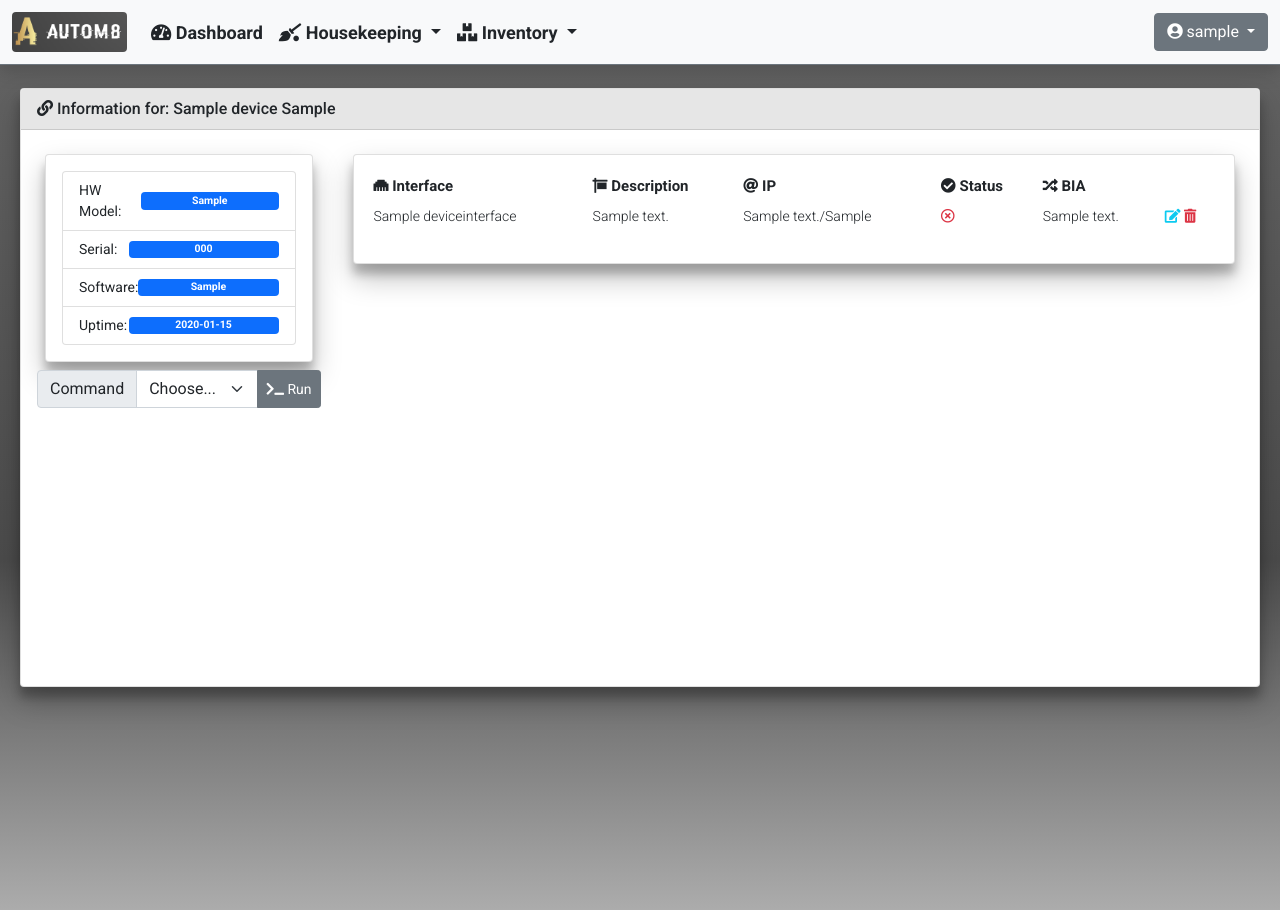
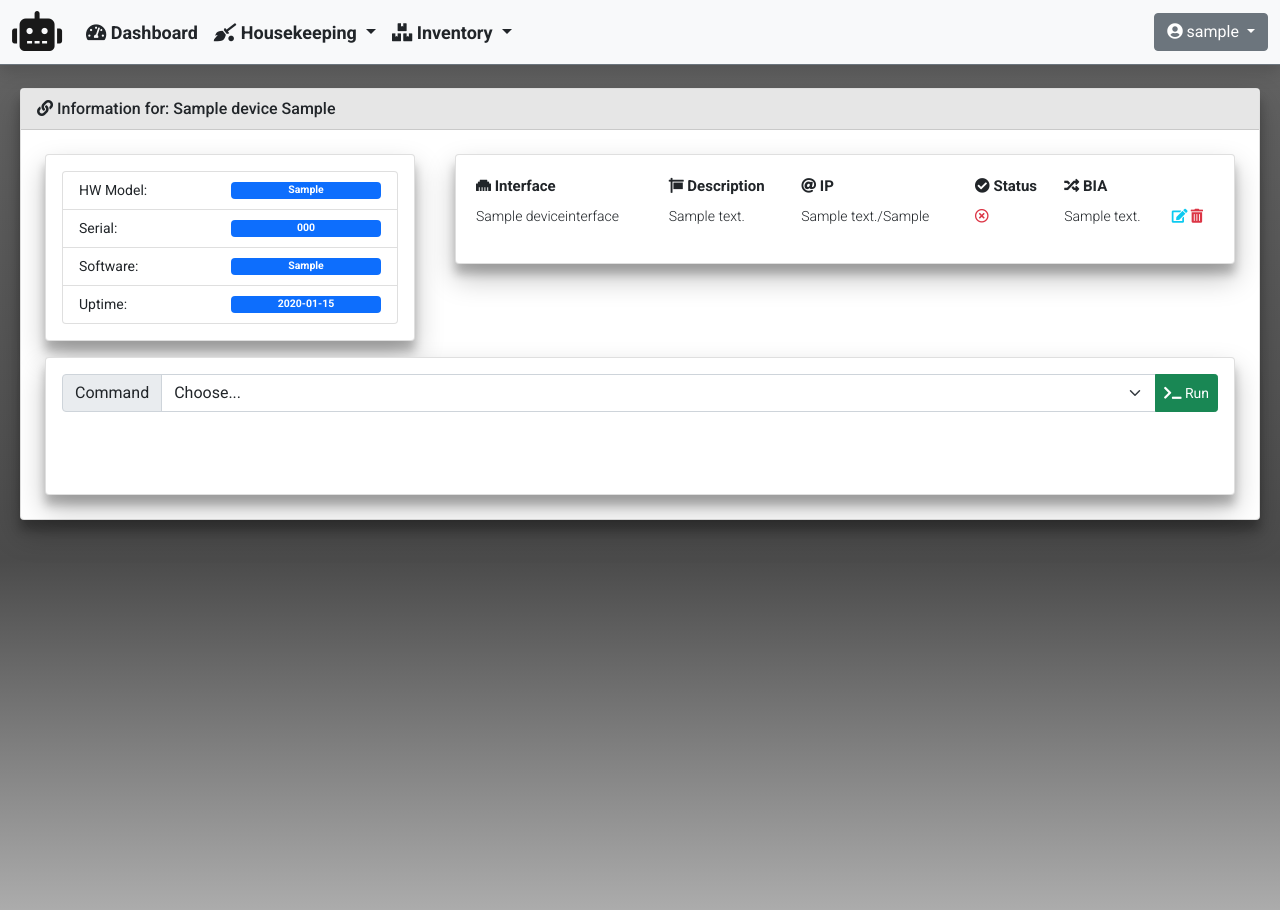
Before and after one commit to sngx13/net_autom8, a Django app: page /inventory/device_detailed_information/1/ in a window 1280 px wide. Shown: the top 910 px of the page. Run offline with Django 3.2, Linux system fonts and the light colour scheme; a user stored in the database is signed in; tables that the repository leaves empty hold one stand-in row (values such as "Sample post"); parts of the project's set-up code (start-up, migrations or seed data) failed here and were passed over; some libraries are stand-ins or nearby versions.

Commit message:
WIP - run custom commands

```diff
--- a/static/css/custom.css
+++ b/static/css/custom.css
@@ -84,3 +84,24 @@ td {
     z-index: 2;
     cursor: pointer;
 }
+
+.htmx-settling img {
+  opacity: 0;
+}
+
+.htmx-indicator{
+    opacity:0;
+    transition: opacity 500ms ease-in;
+}
+
+.htmx-request .htmx-indicator{
+    opacity:1
+}
+
+.htmx-request.htmx-indicator{
+    opacity:1
+}
+
+img {
+ transition: opacity 300ms ease-in;
+}
--- a/templates/base_template/base.html
+++ b/templates/base_template/base.html
@@ -6,7 +6,7 @@
   <!-- Required meta tags -->
   <meta charset="utf-8">
   <meta name="viewport" content="width=device-width, initial-scale=1">
-  <meta name="htmx-config" content='{"defaultSwapStyle":"outerHTML"}'>
+  <meta name="htmx-config" content='{"defaultSwapStyle":"innerHTML"}'>
   <!-- HTMX -->
   <script src="https://unpkg.com/htmx.org@1.6.1"></script>
   <script src="https://unpkg.com/htmx.org@1.6.1/dist/ext/client-side-templates.js"></script>
--- a/templates/inventory/device_detailed_information.html
+++ b/templates/inventory/device_detailed_information.html
@@ -1,7 +1,8 @@
 {% extends "base_template/base.html"%}
+{% load static %}
 {% block content %}
 <div class="row">
-    <div class="col-md-3">
+    <div class="col-md-4">
         <div class="card">
             <div class="card-body">
                 <ul class="list-group">
@@ -25,7 +26,7 @@
             </div>
         </div>
     </div>
-    <div class="col-md-9">
+    <div class="col-md-8">
         <div class="card">
             <div class="card-body">
                 <div class="table-responsive rounded">
@@ -88,10 +89,12 @@
         </div>
     </div>
 </div>
+<div class="row">
+    <div class="col-md-12">
+        <div class="card">
+            <div class="card-body">
                 <form>
                 {% csrf_token %}
-<div class="row">
-    <div class="col-md-3">
                     <div class="input-group mb-3">
                         <label class="input-group-text">Command</label>
                         <select class="form-select" name="run_show_command" id="run_show_command">
@@ -102,20 +105,23 @@
                             <option value="{{ data.version.id }}:4">show ip cef</option>
                             <option value="{{ data.version.id }}:5">show version</option>
                         </select>
-            <button type="submit" class="btn btn-sm btn-secondary" hx-indicator="#loader" hx-post="{% url 'inventory:device_run_command' %}" hx-target="#command_output" nunjucks-template="my-nunjucks-template">
-                <i class="fas fa-terminal"></i>
-                    Run
+                        <button type="submit" class="btn btn-sm btn-success" hx-post="{% url 'inventory:device_run_command' %}" hx-target="#command_output" mustache-template="m_template" hx-indicator="#loader_bars">
+                            <i class="fas fa-terminal"></i> Run
                         </button>
                     </div>
-    </div>
-    <div class="col-md-4" hx-ext="client-side-templates" id="command_output">
-        <img class="htmx-indicator" src="https://cdnjs.cloudflare.com/ajax/libs/bxslider/4.2.5/images/bx_loader.gif" id="loader"/>
-    </div>
-    <template id="my-nunjucks-template">
+                </form>
+                <div class="d-flex justify-content-center" hx-ext="client-side-templates" hx-trigger="load" id="command_output">
+                    <img id="loader_bars" class="htmx-indicator" alt="Loading..." src="{% static 'images/loaders/bars.svg' %}"/>
+                    <template id="m_template" type="text/mustache">
                         {% for data in dataset %}
-            {{ data.intf }}
+                        {% for key, value in data.items %}
+                            <li>{{ key }} {{ value }}</li>
+                        {% endfor %}
                         {% endfor %}
                     </template>
                 </div>
-</form>
+            </div>
+        </div>
+    </div>
+</div>
 {% endblock %}
--- a/templates/navbar/navbar.html
+++ b/templates/navbar/navbar.html
@@ -3,7 +3,7 @@
 <nav class="navbar navbar-expand-md navbar-light bg-light fixed-top border-bottom border-secondary shadow">
   <div class="container-fluid">
     <a class="navbar-brand" href="#">
-      <img class="rounded" src="{% static 'images/logos/portal_logo.png' %}" width="115" height="40">
+      <i class="fas fa-robot fa-2x"></i>
     </a>
     <button class="navbar-toggler" type="button" data-bs-toggle="collapse" data-bs-target="#navbarCollapse" aria-controls="navbarCollapse" aria-expanded="false" aria-label="Toggle navigation">
       <span class="navbar-toggler-icon"></span>
```
Also changed, not shown: static/images/loaders/bars.svg (added). Lines whose indentation alone changed are shown as unchanged.
